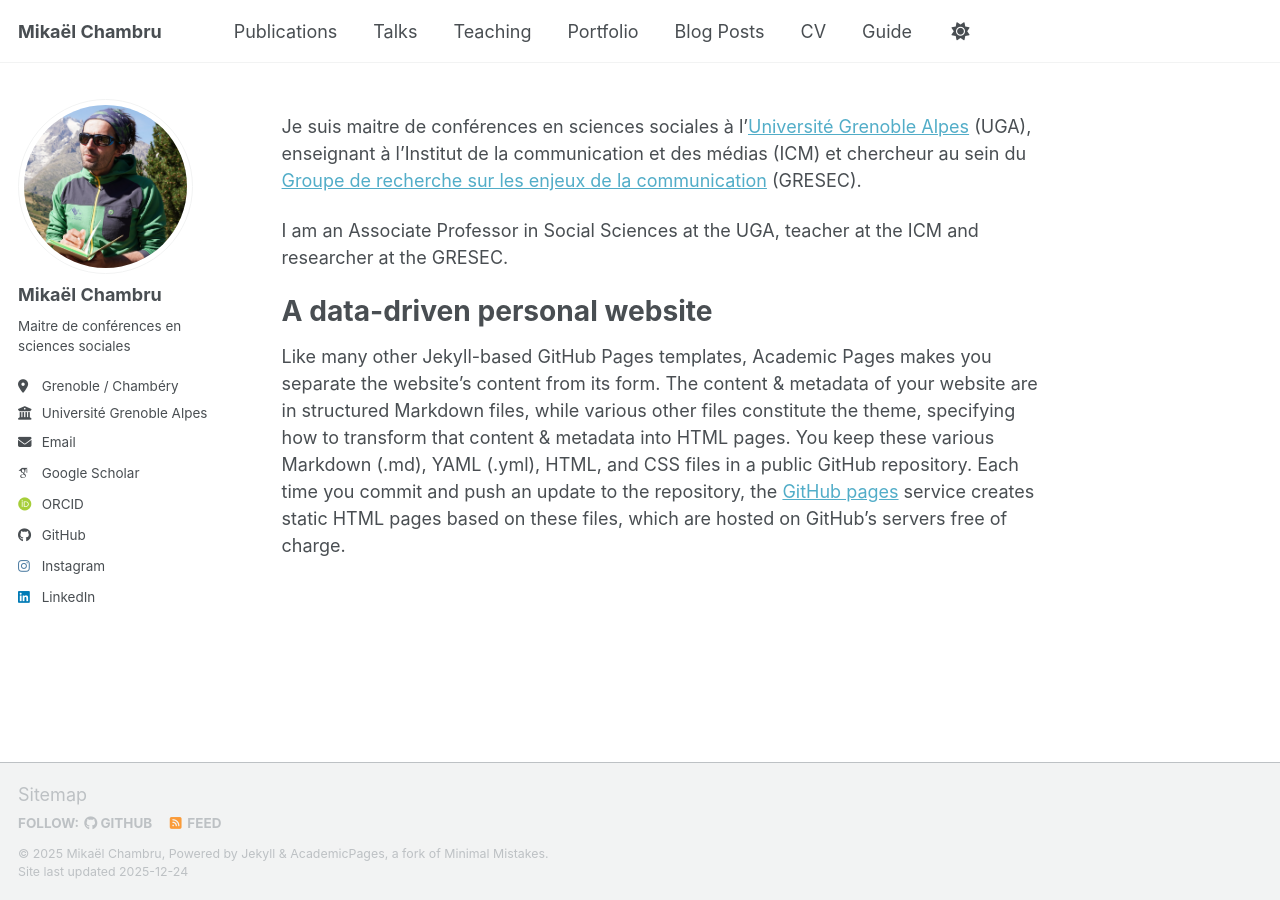
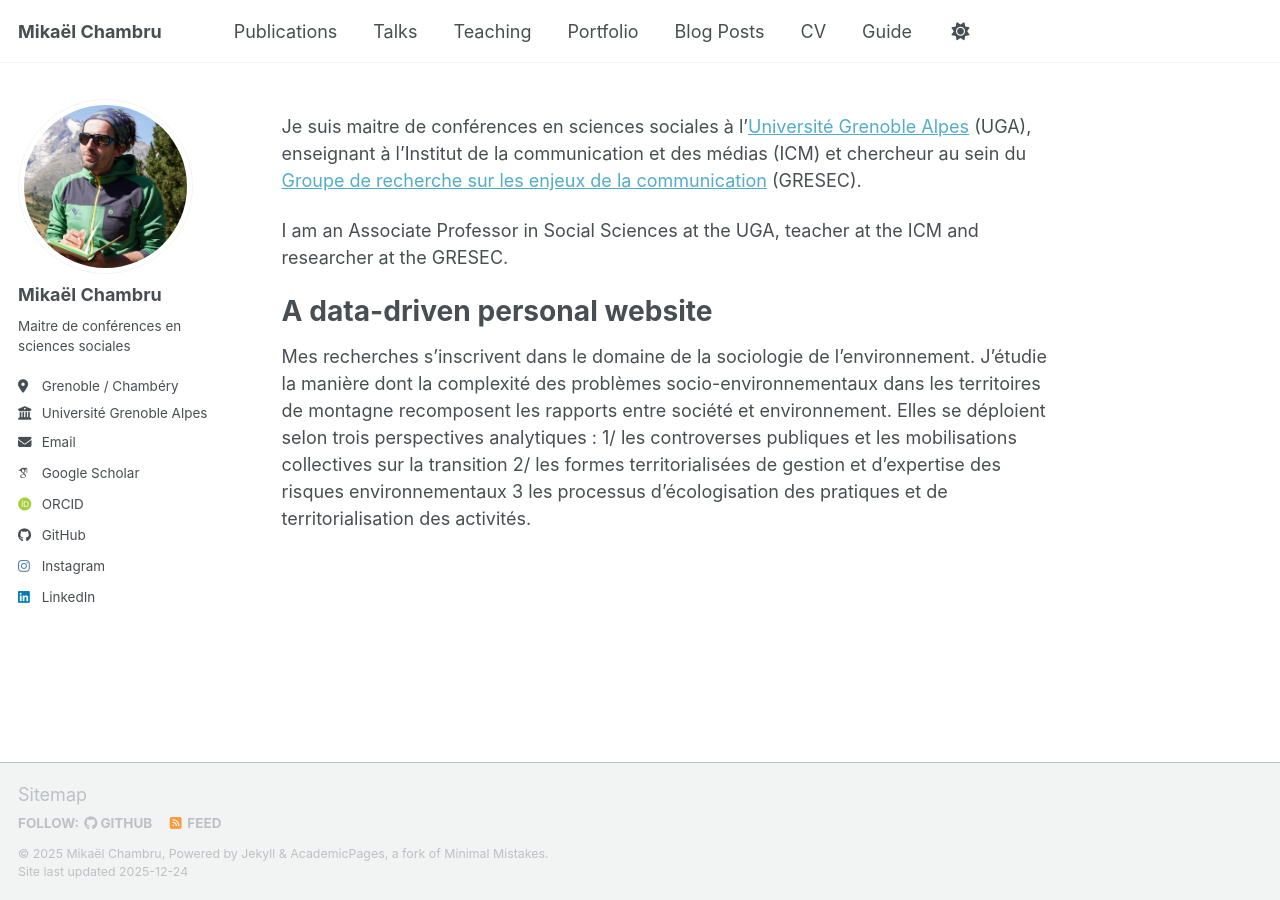
Before and after one commit to mikaelchambru/mikaelchambru.github.io, a Jekyll site: the page built from _pages/about.md, in a window 1280 px wide. Built offline with Jekyll 4.4.1, drawn with Linux system fonts in a browser that asks for light colours; some web fonts are replaced; a script bundle is joined from its source files by our own code; library files that are not in the unit come from our copies.

Commit message:
Update about.md

```diff
--- a/_pages/about.md
+++ b/_pages/about.md
@@ -13,4 +13,7 @@
 
 A data-driven personal website
 ======
-Like many other Jekyll-based GitHub Pages templates, Academic Pages makes you separate the website's content from its form. The content & metadata of your website are in structured Markdown files, while various other files constitute the theme, specifying how to transform that content & metadata into HTML pages. You keep these various Markdown (.md), YAML (.yml), HTML, and CSS files in a public GitHub repository. Each time you commit and push an update to the repository, the [GitHub pages](https://pages.github.com/) service creates static HTML pages based on these files, which are hosted on GitHub's servers free of charge.
+Mes recherches s’inscrivent dans le domaine de la sociologie de l’environnement. J’étudie la manière dont la complexité des problèmes socio-environnementaux dans les territoires de montagne recomposent les rapports entre société et environnement. Elles se déploient selon trois perspectives analytiques :
+1/ les controverses publiques et les mobilisations collectives sur la transition
+2/ les formes territorialisées de gestion et d’expertise des risques environnementaux
+3 les processus d’écologisation des pratiques et de territorialisation des activités.
```
